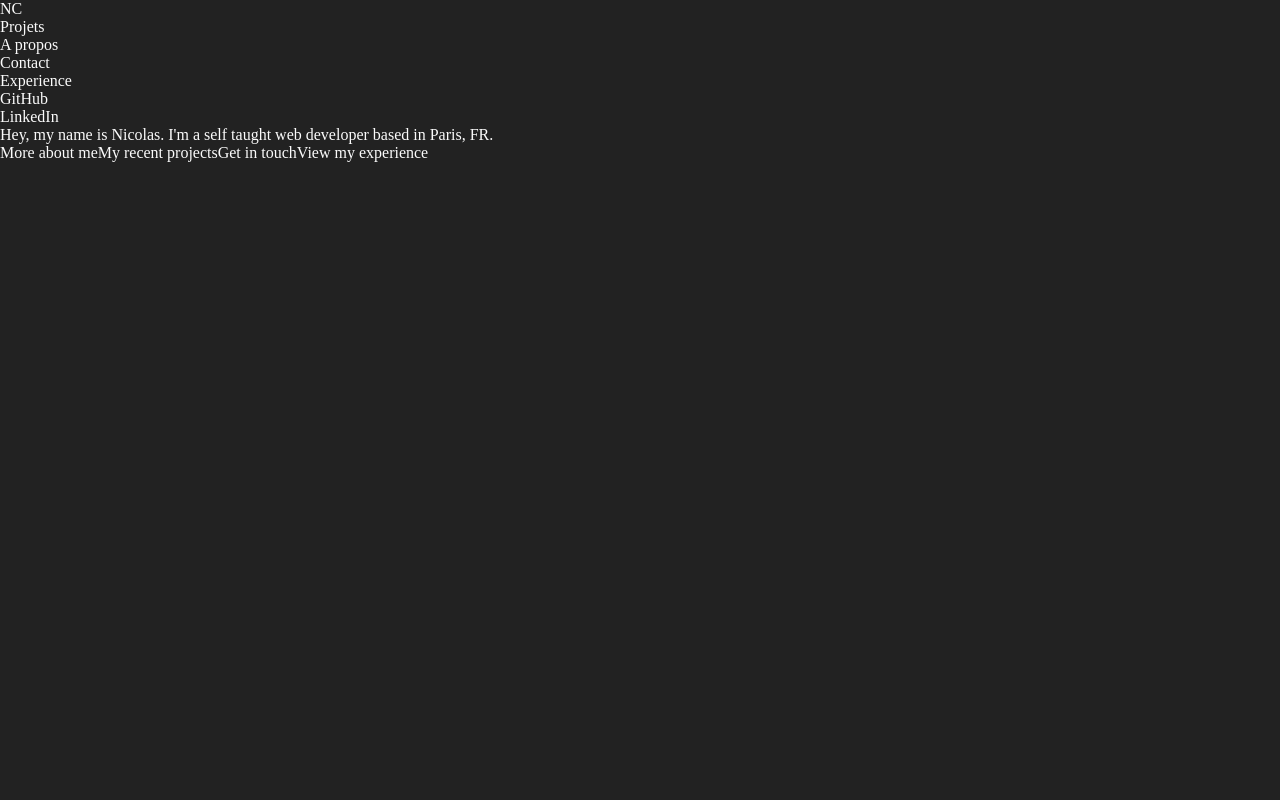
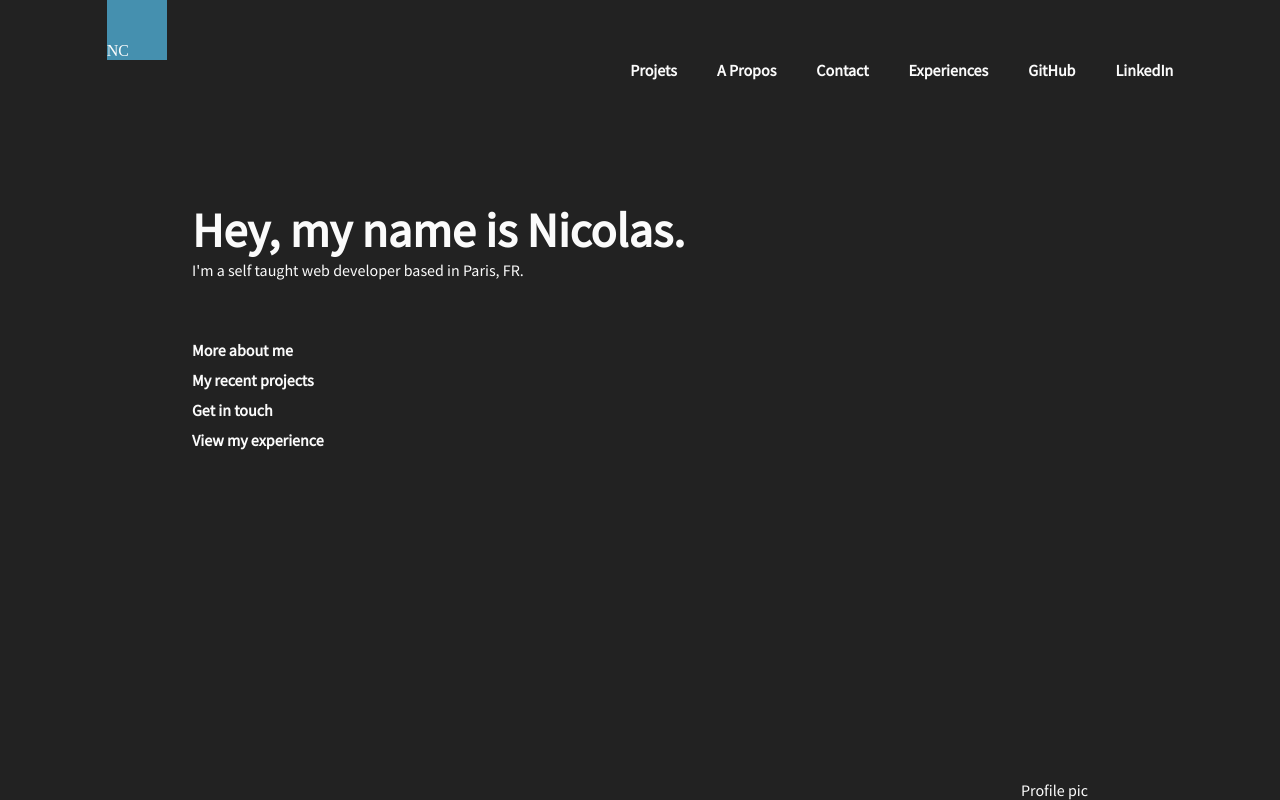
Before and after one commit to Delkathes/N.Canon, a Next.js app: page / in a window 1280 px wide. Built offline with nearby package versions, Linux system fonts and the light colour scheme.

Commit message:
styling Home

```diff
--- a/components/Layout.js
+++ b/components/Layout.js
@@ -14,11 +14,20 @@ import styled from 'styled-components'
 //! Actions
 //! Styles
 const Header = styled.header`
-
+    height: 60px;
+    width: 100%;
+    position: fixed;
 `
 const Logo = styled.div`
-`
-const SocialMedias = styled.div`
+    position: relative;
+    left: calc(8.33333vw);
+    height: 60px;
+    width: 60px;
+    background-color: #4590af;
+    top: 0px;
+    display: flex;
+    align-items: flex-end;
+    font-size: bold;
 `
 const Footer = styled.footer`
 `
@@ -36,10 +45,6 @@ const Layout = ({children}) => {
                     <Logo>NC</Logo>
                 </Link>
                 <NavBar />
-                <SocialMedias>
-                    <div>GitHub</div>
-                    <div>LinkedIn</div>
-                </SocialMedias>
             </Header>
             <main>{children}</main>
             <Footer>
--- a/components/NavBar.js
+++ b/components/NavBar.js
@@ -7,6 +7,12 @@ import styled from "styled-components"
 
 //! Content
 //! Constants
+const NavigationLinks = [
+    {clean: 'Projets', href: 'projects'},
+    {clean: 'A Propos', href: 'about'},
+    {clean: 'Contact', href: 'contact'},
+    {clean: 'Experiences', href: 'experiences'},
+]
 //! Utils
 //! Helpers
 //! Context
@@ -14,8 +20,24 @@ import styled from "styled-components"
 //! Actions
 //! Styles
 const Nav = styled.nav`
+    font-family: 'Source Sans Pro', sans-serif;
+    position: absolute;
+    right: calc(8.33333vw);
+    font-weight: bold;
 `
-const NavLink = styled.nav``
+const ListLink = styled.ul`
+    display: flex;
+`
+const NavLink = styled.li`
+    height: 100%;
+    display: flex;
+    align-items: center;
+    position: relative;
+    margin-left: 40px;
+`
+const CsLink = styled.a`
+
+`
 
 //! Components
 //! High-order-components
@@ -25,18 +47,27 @@ const NavBar = () => {
     return (
         <>
             <Nav>
-                <Link href="/projects">
-                    <NavLink>Projets</NavLink>
-                </Link>
-                <Link href="/about">
-                    <NavLink>A propos</NavLink>
-                </Link>
-                <Link href="/contact">
-                    <NavLink>Contact</NavLink>
-                </Link>
-                <Link href="/experiences">
-                    <NavLink>Experience</NavLink>
-                </Link>
+                <ListLink>
+                    {NavigationLinks.map((link, i) =>
+                        <NavLink key={i} >
+                            <Link href={`/${link.href}`}>
+                                <CsLink>
+                                    {link.clean}
+                            </CsLink>
+                            </Link>
+                        </NavLink>
+                    )}
+                    <NavLink>
+                        <CsLink>
+                            GitHub
+                        </CsLink>
+                    </NavLink>
+                    <NavLink>
+                        <CsLink>
+                            LinkedIn
+                        </CsLink>
+                    </NavLink>
+                </ListLink>
             </Nav>
         </>
     )
--- a/pages/_document.js
+++ b/pages/_document.js
@@ -34,12 +34,19 @@ export default class MyDocument extends Document {
                 <Head>
                     <meta charSet="utf-8" />
                     <meta content="width=device-width,initial-scale=1" name="viewport" />
+                    <link href="https://fonts.googleapis.com/css?family=Source+Sans+Pro&display=swap" rel="stylesheet" />
+
                     <style>{`
                         html {
                             background-color: rgb(34, 34, 34);
                             color: rgb(251, 251, 251);
                         }
                         body {
+                            margin: 0;
+                            padding: 0;
+                        }
+                        ul {
+                            list-style: none;
                             margin: 0;
                             padding: 0;
                         }
--- a/pages/index.js
+++ b/pages/index.js
@@ -13,14 +13,41 @@ import PropTypes from 'prop-types'
 //! Hooks
 //! Actions
 //! Styles
+const Section = styled.section`
+    font-family: 'Source Sans Pro', sans-serif;
+    height: 100vh;
+    width: 70%;
+    margin: auto;
+    position: relative;
+    display: flex;
+    align-items: center;
+`
+const Container = styled.div`
+    position: relative;
+    margin: auto 0px;
+    height: 400px;
+`
 const Presentation = styled.div`
+`
+const Me = styled.div`
+    font-size: 3em;
+    font-weight: 900;
+`
+const Ido = styled.div`
+    margin-bottom: 60px;
 `
 const Nav = styled.nav`
 
 `
-const NavLink = styled.a`
+const NavLink = styled.li`
+    margin-bottom: 10px;
+    font-weight: bold;
 `
-
+const ProfilePic = styled.div`
+    position: absolute;
+    bottom: 0px;
+    right: 0px;
+`
 //! Components
 //! High-order-components
 //!  Page : Home
@@ -28,10 +55,14 @@ const NavLink = styled.a`
 const Home = () => {
     return (
         <>
+            <Section>
+                <Container>
                     <Presentation>
-                {"Hey, my name is Nicolas. I'm a self taught web developer based in Paris, FR."}
+                        <Me>Hey, my name is Nicolas.</Me>
+                        <Ido>{" I'm a self taught web developer based in Paris, FR."}</Ido>
                     </Presentation>
                     <Nav>
+                        <ul>
                             <Link href="/about">
                                 <NavLink>More about me</NavLink>
                             </Link>
@@ -44,7 +75,11 @@ const Home = () => {
                             <Link href="/experiences">
                                 <NavLink>View my experience</NavLink>
                             </Link>
+                        </ul>
                     </Nav>
+                </Container>
+                <ProfilePic>Profile pic</ProfilePic>
+            </Section>
         </>
     )
 }
```
Lines whose indentation alone changed are shown as unchanged.
